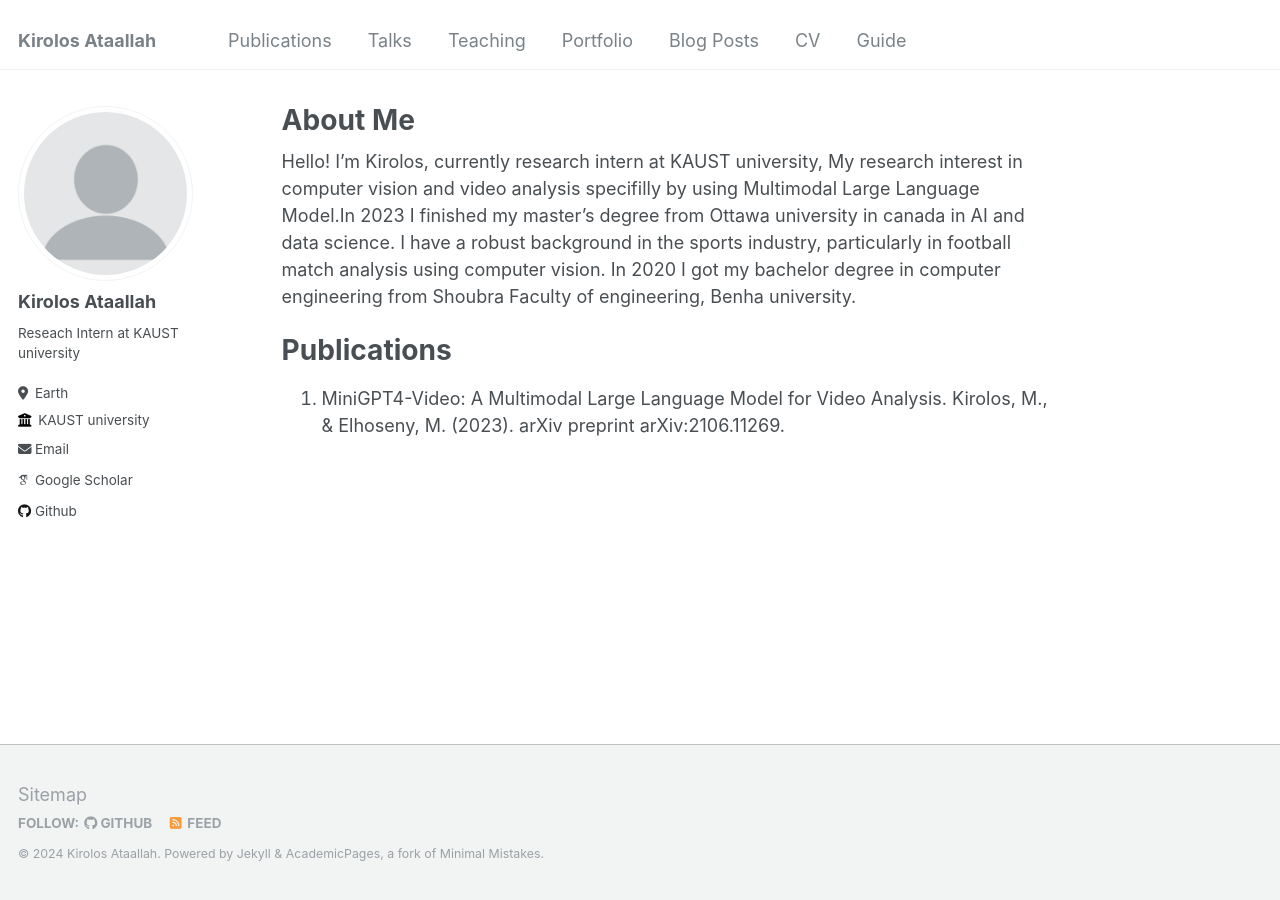
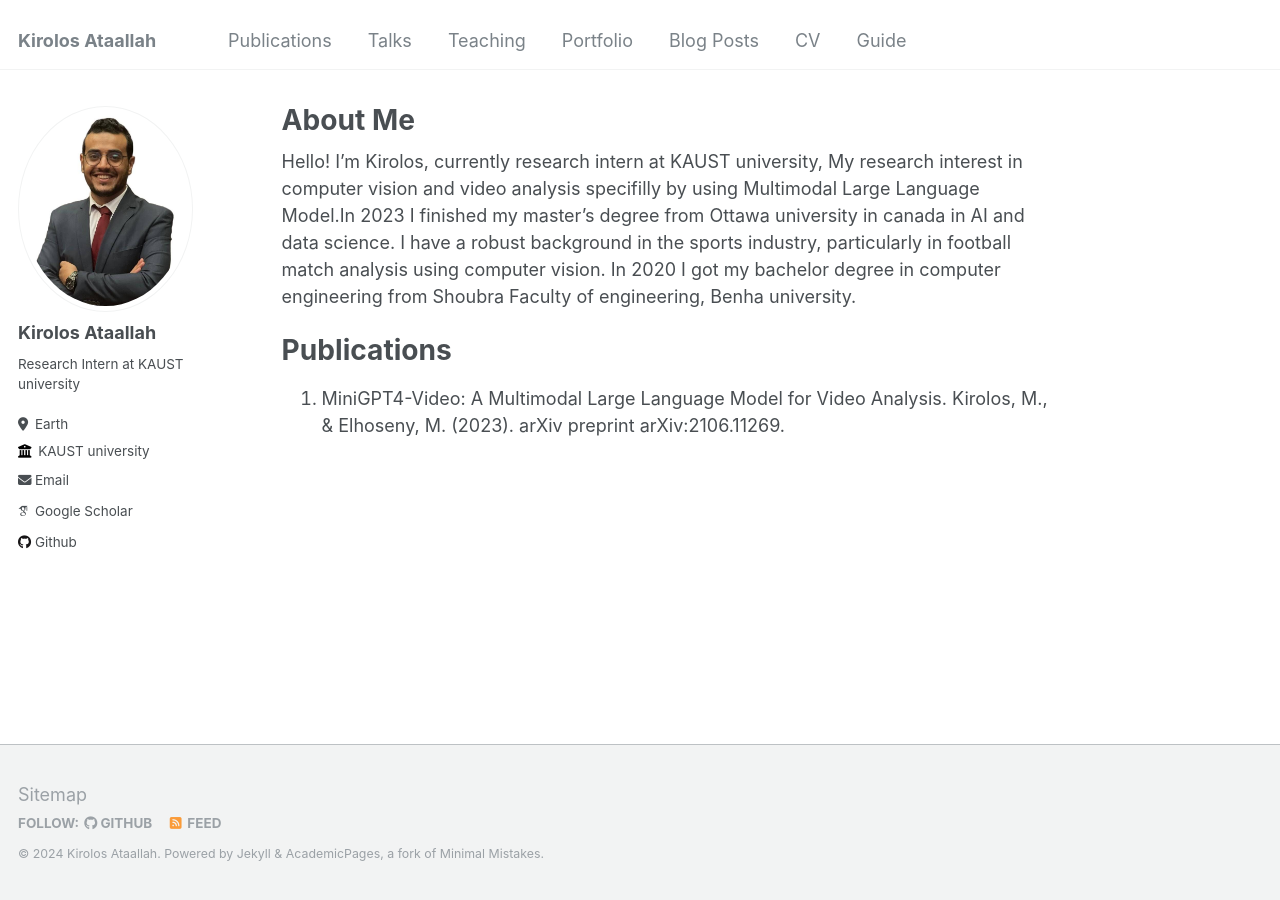
Before and after one commit to KerolosAtef/KirolosAtaallah, a Jekyll site: the page built from _pages/about.md, in a window 1280 px wide. Built offline with Jekyll 4.4.1, drawn with Linux system fonts in a browser that asks for light colours; some web fonts are replaced.

Commit message:
change_image

```diff
--- a/_config.yml
+++ b/_config.yml
@@ -25,7 +25,7 @@ author:
   avatar           : "profile.png"
   name             : "Kirolos Ataallah"
   pronouns         : # example: "she/her"
-  bio              : "Reseach Intern at KAUST university"
+  bio              : "Research Intern at KAUST university"
   location         : "Earth"
   employer         : "KAUST university"
   uri              : # URL
```
Also changed, not shown: images/Kirolos_Ataallah.png (deleted), images/profile.png, images/profile_22.png (added).
